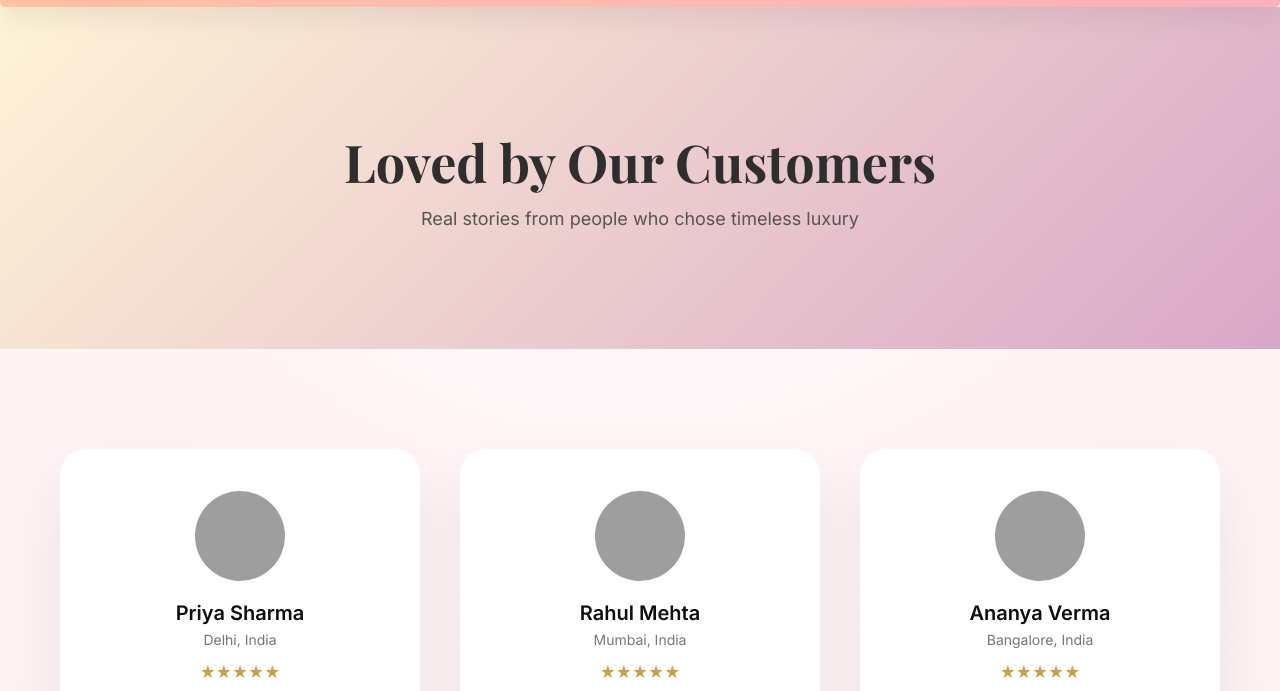
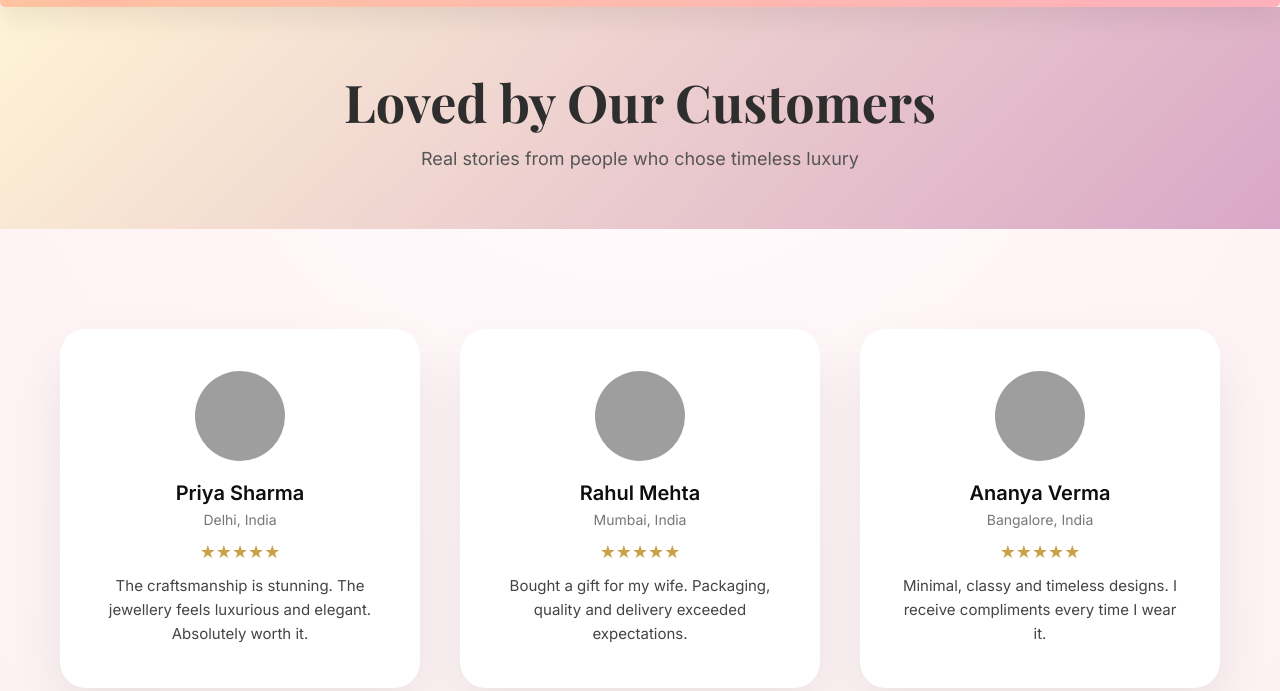
Before and after one commit to vishnuBhai16/jayesh-jwell, a plain HTML site: page reviews.html in a window 1280 px wide. Shown: the part 63-754 px from the top of the page. Drawn offline with nearby package versions, Linux system fonts and the light colour scheme; grey boxes are pictures that could not be loaded.

Commit message:
added new codes

```diff
--- a/assets/css/reviews.css
+++ b/assets/css/reviews.css
@@ -41,7 +41,7 @@ body {
 
 /* REVIEWS HERO */
 .reviews-hero {
-  padding: 120px 20px;
+  padding: 60px 20px;
   background: linear-gradient(135deg, #FFF4D6, #D9A7C7);
   text-align: center;
   color: #2e2e2e;
```
